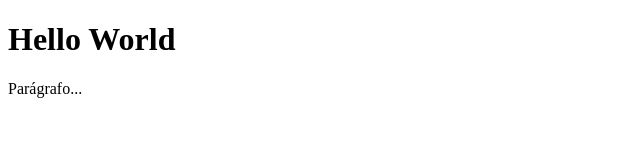
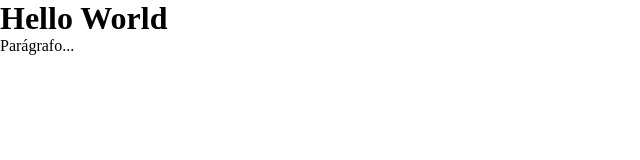
Before and after one commit to igor-easily/gitflow-test, a plain HTML site: page index.html in a window 1280 px wide. Shown: the whole page, without its empty margins (0-640 px from the left). Drawn offline with Linux system fonts and the light colour scheme.

Commit message:
create style.css

```diff
--- /dev/null
+++ b/assets/style.css
@@ -0,0 +1,5 @@
+* {
+    margin: 0;
+    padding: 0;
+    box-sizing: border-box;
+}
--- a/index.html
+++ b/index.html
@@ -4,6 +4,7 @@
     <meta charset="UTF-8">
     <meta name="viewport" content="width=device-width, initial-scale=1.0">
     <title>Título</title>
+    <link rel="stylesheet" href="assets/style.css">
 </head>
 <body>
     <h1>Hello World</h1>
```
